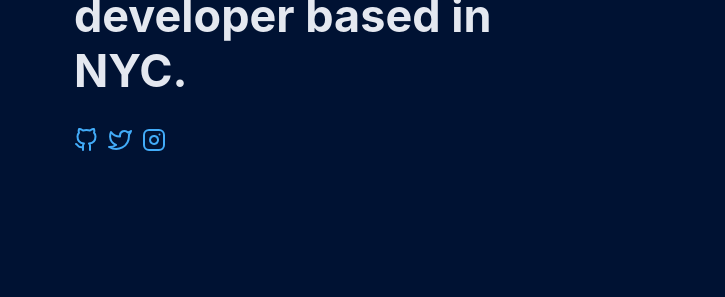
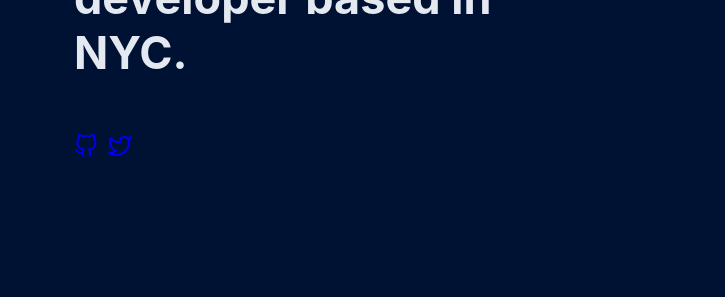
Before and after one commit to Wilson-1/Wilson-1.github.io, a plain HTML site: page index.html in a window 1280 px wide. Shown: the part 392-689 px from the top of the page, 0-725 px from the left. Drawn offline with Linux system fonts and the light colour scheme.

Commit message:
Update index.html

```diff
--- a/index.html
+++ b/index.html
@@ -1,5 +1,6 @@
 <!doctype html>
 <html>
+	<title>Wilson Chen</title>
 	<header>
 		<nav>
 			<ul>
@@ -14,9 +15,8 @@
 			<div class="text">
 				<h1>I’m Wilson, a self-taught software developer based in NYC. </h1>
 				<div class="home2" >
-					<svg xmlns="http://www.w3.org/2000/svg" xmlns:xlink="https://github.com/breadraffle" width="24" height="24" viewBox="0 0 24 24" fill="none" stroke="currentColor" stroke-width="2" stroke-linecap="round" stroke-linejoin="round" class="feather feather-github"><path d="M9 19c-5 1.5-5-2.5-7-3m14 6v-3.87a3.37 3.37 0 0 0-.94-2.61c3.14-.35 6.44-1.54 6.44-7A5.44 5.44 0 0 0 20 4.77 5.07 5.07 0 0 0 19.91 1S18.73.65 16 2.48a13.38 13.38 0 0 0-7 0C6.27.65 5.09 1 5.09 1A5.07 5.07 0 0 0 5 4.77a5.44 5.44 0 0 0-1.5 3.78c0 5.42 3.3 6.61 6.44 7A3.37 3.37 0 0 0 9 18.13V22"></path></svg>
-					<svg xmlns="http://www.w3.org/2000/svg" xmlns:xlink="https://twitter.com/breaddev" width="24" height="24" viewBox="0 0 24 24" fill="none" stroke="currentColor" stroke-width="2" stroke-linecap="round" stroke-linejoin="round" class="feather feather-twitter"><path d="M23 3a10.9 10.9 0 0 1-3.14 1.53 4.48 4.48 0 0 0-7.86 3v1A10.66 10.66 0 0 1 3 4s-4 9 5 13a11.64 11.64 0 0 1-7 2c9 5 20 0 20-11.5a4.5 4.5 0 0 0-.08-.83A7.72 7.72 0 0 0 23 3z"></path></svg>
-					<svg xmlns="http://www.w3.org/2000/svg" xmlns:xlink="https://www.instagram.com/wilson_chenn" width="24" height="24" viewBox="0 0 24 24" fill="none" stroke="currentColor" stroke-width="2" stroke-linecap="round" stroke-linejoin="round" class="feather feather-instagram"><rect x="2" y="2" width="20" height="20" rx="5" ry="5"></rect><path d="M16 11.37A4 4 0 1 1 12.63 8 4 4 0 0 1 16 11.37z"></path><line x1="17.5" y1="6.5" x2="17.51" y2="6.5"></line></svg>
+					<a href="https://github.com/breadraffle"><svg xmlns="http://www.w3.org/2000/svg" width="24" height="24" viewBox="0 0 24 24" fill="none" stroke="currentColor" stroke-width="2" stroke-linecap="round" stroke-linejoin="round" class="feather feather-github"><path d="M9 19c-5 1.5-5-2.5-7-3m14 6v-3.87a3.37 3.37 0 0 0-.94-2.61c3.14-.35 6.44-1.54 6.44-7A5.44 5.44 0 0 0 20 4.77 5.07 5.07 0 0 0 19.91 1S18.73.65 16 2.48a13.38 13.38 0 0 0-7 0C6.27.65 5.09 1 5.09 1A5.07 5.07 0 0 0 5 4.77a5.44 5.44 0 0 0-1.5 3.78c0 5.42 3.3 6.61 6.44 7A3.37 3.37 0 0 0 9 18.13V22"></path></svg></a>
+					<a href="https://twitter.com/breaddev"><svg xmlns="http://www.w3.org/2000/svg" width="24" height="24" viewBox="0 0 24 24" fill="none" stroke="currentColor" stroke-width="2" stroke-linecap="round" stroke-linejoin="round" class="feather feather-twitter"><path d="M23 3a10.9 10.9 0 0 1-3.14 1.53 4.48 4.48 0 0 0-7.86 3v1A10.66 10.66 0 0 1 3 4s-4 9 5 13a11.64 11.64 0 0 1-7 2c9 5 20 0 20-11.5a4.5 4.5 0 0 0-.08-.83A7.72 7.72 0 0 0 23 3z"></path></svg></a>
 				</div>
 
 			</div>
```
